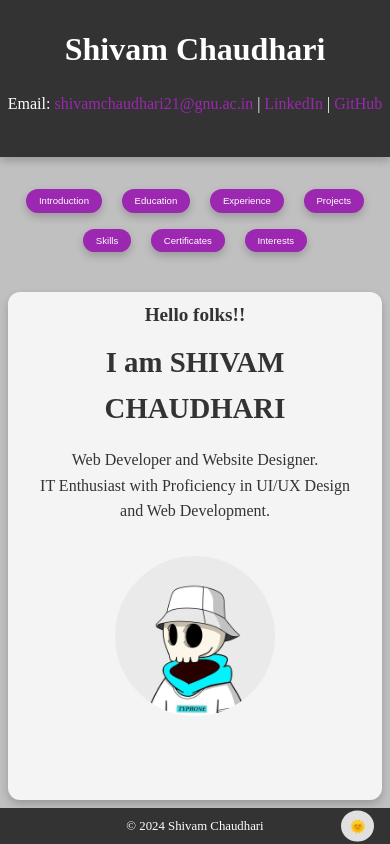
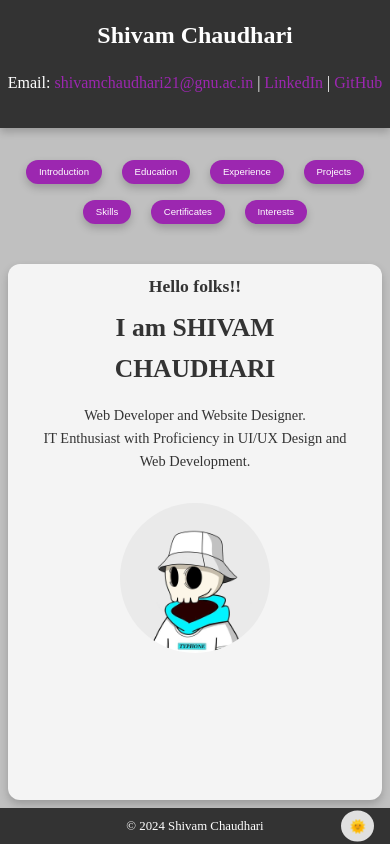
Before and after one commit to Shivam-D-Chaudhari/shivam-portfolio, a plain HTML site: page index.html in a window 390 px wide. Drawn offline with Linux system fonts and the light colour scheme.

Commit message:
Update styles.css

```diff
--- a/styles.css
+++ b/styles.css
@@ -137,6 +137,14 @@ footer .toggle-button:hover {
         display: flex; flex-direction: column; justify-content: space-between; /* Ensure footer sticks to bottom */
     }
 
+    header {
+        padding: 1rem 0; /* Smaller padding for header on mobile */
+    }
+
+    header h1 {
+        font-size: 1.5rem; /* Smaller font size for header title */
+    }
+
     .intro-content {
         flex-direction: column; /* Stack content vertically on mobile */
         align-items: center; /* Center all items horizontally */
@@ -146,22 +154,23 @@ footer .toggle-button:hover {
     .intro-text {
         text-align: center; /* Center text */
         margin-right: 0; /* Remove margin to allow proper stacking */
+        font-size: 0.9rem; /* Smaller text size */
     }
 
     .intro-text h2 {
-        font-size: 1.2rem; /* Smaller font size for headings */
+        font-size: 1.1rem; /* Smaller font size for headings */
     }
 
     .intro-text h1 {
-        font-size: 1.8rem; /* Smaller font size for name */
+        font-size: 1.6rem; /* Smaller font size for name */
     }
 
     .intro-text p {
-        font-size: 1rem; /* Smaller font size for text */
+        font-size: 0.9rem; /* Smaller font size for text */
     }
 
     .profile-img-intro {
-        width: 160px; height: 160px; /* Slightly larger image for mobile */
+        width: 150px; height: 150px; /* Slightly larger image for mobile */
     }
 
     nav button {
```
